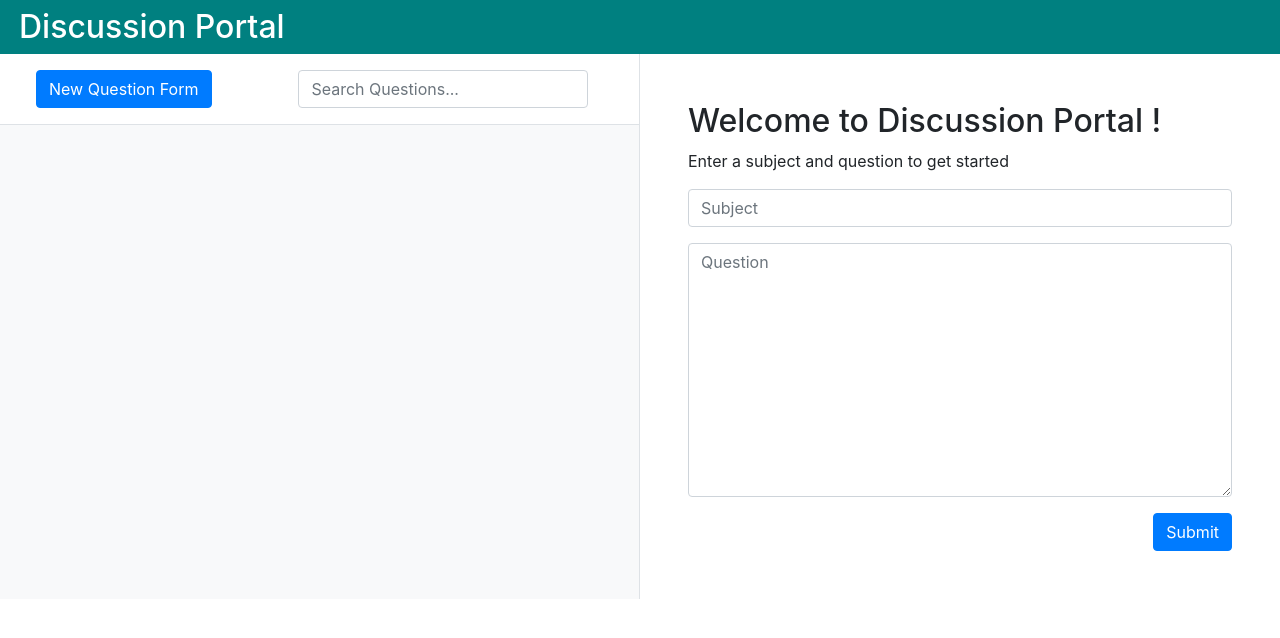
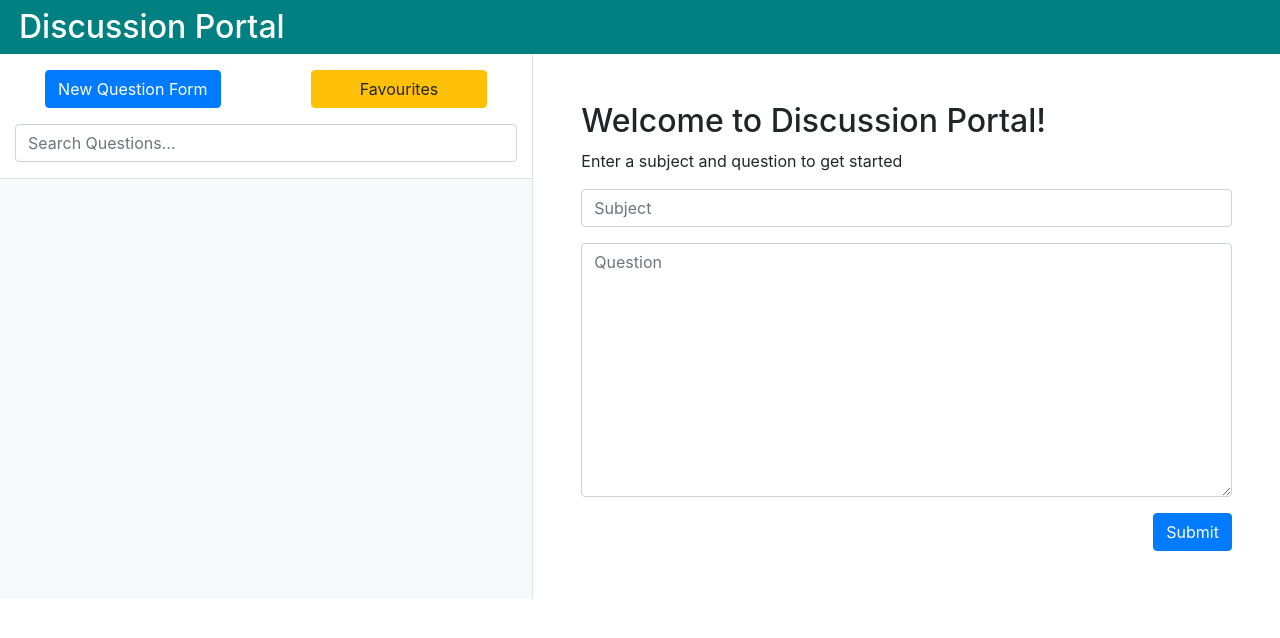
Before and after one commit to anishrajan25/Discussion-App, a plain HTML site: page index.html in a window 1280 px wide. Drawn offline with nearby package versions, Linux system fonts and the light colour scheme.

Commit message:
favourites functionality frontend

```diff
--- a/index.html
+++ b/index.html
@@ -5,6 +5,7 @@
     <meta http-equiv='X-UA-Compatible' content='IE=edge'>
     <title>Discussion App</title>
     <link rel="stylesheet" href="https://maxcdn.bootstrapcdn.com/bootstrap/4.0.0/css/bootstrap.min.css" integrity="sha384-Gn5384xqQ1aoWXA+058RXPxPg6fy4IWvTNh0E263XmFcJlSAwiGgFAW/dAiS6JXm" crossorigin="anonymous">
+    <link rel="stylesheet" href="https://pro.fontawesome.com/releases/v5.10.0/css/all.css" integrity="sha384-AYmEC3Yw5cVb3ZcuHtOA93w35dYTsvhLPVnYs9eStHfGJvOvKxVfELGroGkvsg+p" crossorigin="anonymous"/>
     <script src="https://code.jquery.com/jquery-3.2.1.slim.min.js" integrity="sha384-KJ3o2DKtIkvYIK3UENzmM7KCkRr/rE9/Qpg6aAZGJwFDMVNA/GpGFF93hXpG5KkN" crossorigin="anonymous"></script>
     <script src="https://cdnjs.cloudflare.com/ajax/libs/popper.js/1.12.9/umd/popper.min.js" integrity="sha384-ApNbgh9B+Y1QKtv3Rn7W3mgPxhU9K/ScQsAP7hUibX39j7fakFPskvXusvfa0b4Q" crossorigin="anonymous"></script>
     <script src="https://maxcdn.bootstrapcdn.com/bootstrap/4.0.0/js/bootstrap.min.js" integrity="sha384-JZR6Spejh4U02d8jOt6vLEHfe/JQGiRRSQQxSfFWpi1MquVdAyjUar5+76PVCmYl" crossorigin="anonymous"></script>
@@ -18,24 +19,27 @@
                 <h2 class="text-white my-2 mx-1">Discussion Portal</h2>
             </div>
         </div>
-        <div class="row ">
-
-            <div class="col-12 col-md-6 border-right bg-light">
-                <div class="row bg-white py-3 border-bottom justify-content-around ">
+        <div class="row justify-content-center">
+            <div class="col-12 col-md-5 border-right bg-light">
+                <div class="row bg-white pt-3 justify-content-around align-items-center">
                     <button class="btn btn-primary" id="new-ques">New Question Form</button>
-                    <div class="col-12 col-md-6 mt-3 my-md-0 ">
+                    <button class="btn btn-warning px-5 mt-2 mt-sm-0" id="favs">Favourites</button>
+                    <button class="btn btn-success px-4 mt-2 mt-sm-0 d-none" id="all">All Questions</button>
+                </div>
+                <div class="row bg-white pb-3 border-bottom justify-content-center align-items-center">
+                    <div class="col-12 mt-3 ">
                         <input class="form-control" type="text" name="query" id="query" placeholder="Search Questions..." />
                     </div>
                 </div>
-                <div class="row">
+                <div class="row d-flex flex-column">
                     <ul class="list-unstyled"></ul>
                     <div class="col-12 d-none" id="no-match-found">
                         <h3 class="text-center text-danger">Oops! No Match Found</h3>
                     </div>
                 </div>
             </div>
-            <div class="col-12 col-md-6 p-5" id="welcome">
-                <h2 class="text-left">Welcome to Discussion Portal !</h2>
+            <div class="col-12 col-md-7 p-5" id="welcome">
+                <h2 class="text-left">Welcome to Discussion Portal!</h2>
                 <p class="text-left">Enter a subject and question to get started</p>
                 <form id="question">
                     <div class="form-group">
@@ -49,7 +53,7 @@
                     </div>
                 </form>
             </div>
-            <div class="col-12 col-md-6 p-5 d-none" id="response">
+            <div class="col-12 col-md-7 p-5 d-none" id="response">
                 <h4 class="text-secondary">Question</h4>
                 <div id="ques-info"></div>
                 <div class="d-flex justify-content-end mt-2">
@@ -57,7 +61,7 @@
                 </div>
                 <h4 class="text-secondary">Response</h4>
                 <div id="responseList"></div>
-                <h4 class="text-secondary my-3">Add Responses</h4>
+                <h4 class="text-secondary mt-4 mb-2">Add Response</h4>
                 <form id="responseForm">
                     <div class="form-group">
                         <input type="text" name="username" id="username" class="form-control" placeholder="Enter Name" required />
```
